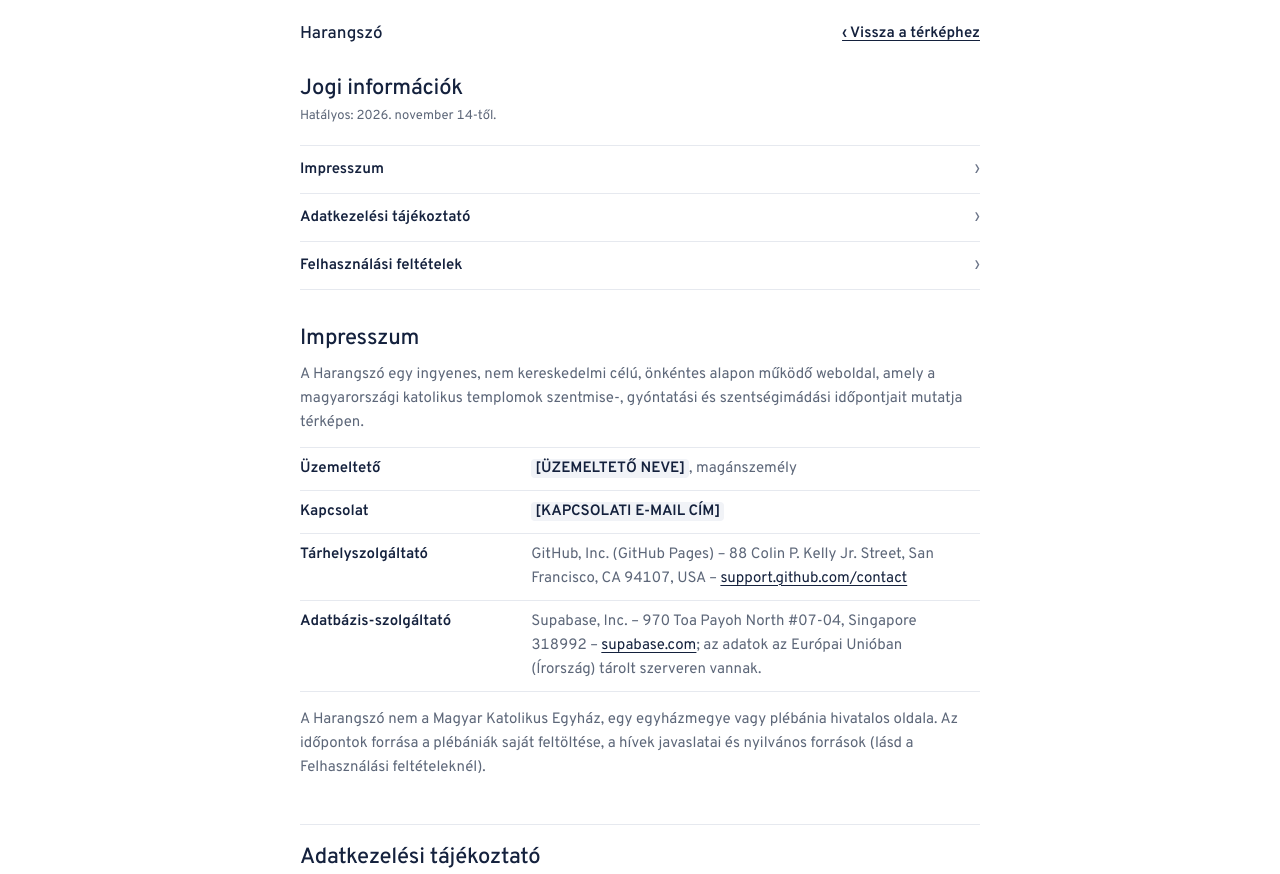
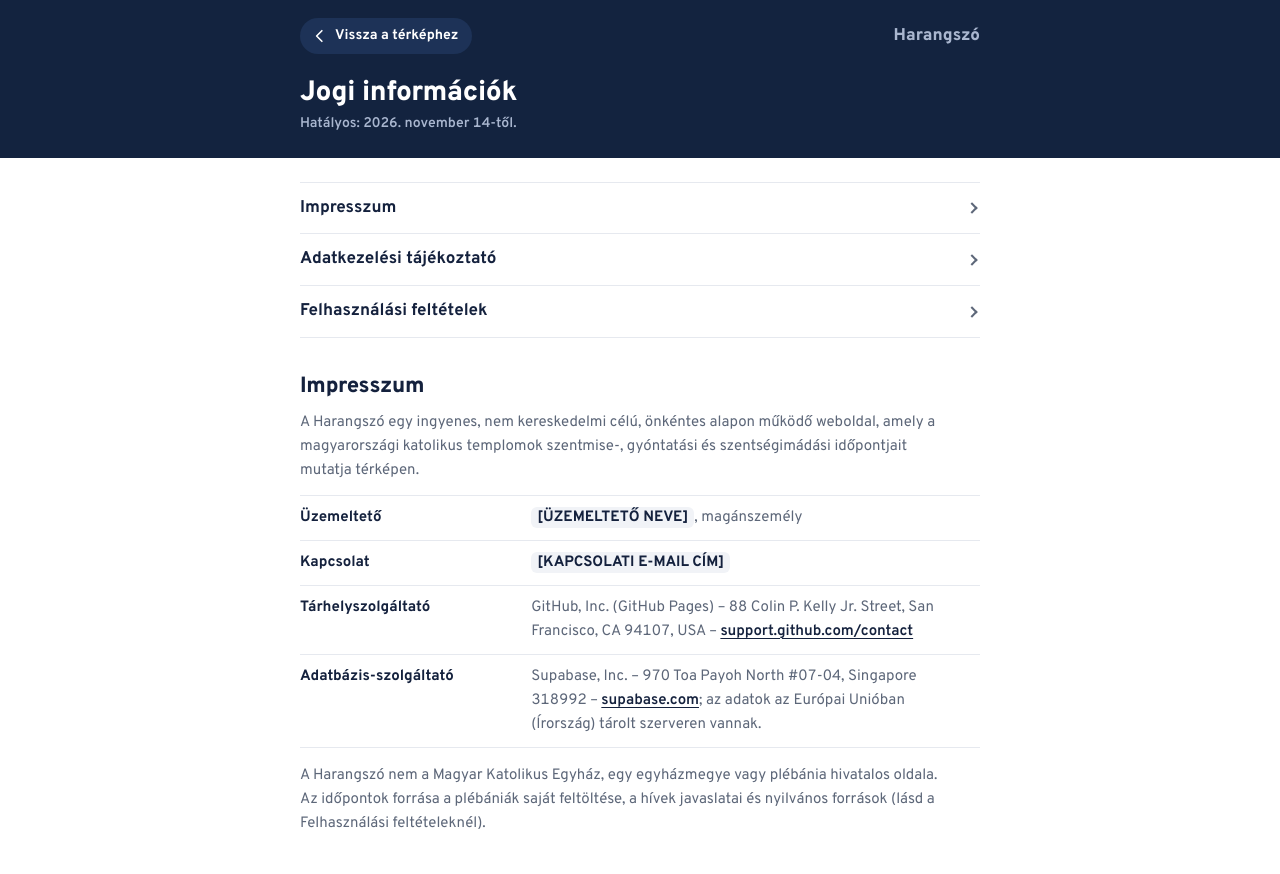
Before and after one commit to szbaliint/harangszo, a website: page jogi.html in a window 1280 px wide. Shown: the top 874 px of the page. Drawn offline with Linux system fonts and the light colour scheme.

Commit message:
jogi.html in the Indulások world: a navy header with Vissza, board-style contents
The board as the header (a drawn back chevron instead of the "‹" glyph, the title, the date it applies from), then
one white column of hairline sections with 800 headings in Overpass; the contents as board rows with a drawn chevron;
placeholders and the opt-out box on the sunken panel. The navy theme colour; the old font names are gone from the
page comment. The saved-churches row names the Mentés button the app has now. The legal test checks the strict
type rules (400/600/700/800).

Co-Authored-By: Claude Opus 5.5 <noreply@anthropic.com>
Claude-Session: https://claude.ai/code/session_01R5bhjPbVyEqS3T9LWbLTf9

```diff
--- a/jogi.html
+++ b/jogi.html
@@ -7,55 +7,64 @@
 <meta name="viewport" content="width=device-width,initial-scale=1,viewport-fit=cover">
 <title>Jogi információk – Harangszó</title>
 <meta name="description" content="A Harangszó impresszuma, adatkezelési tájékoztatója és felhasználási feltételei.">
-<meta name="theme-color" content="#ffffff">
-<meta name="theme-color" content="#0e0e0e" media="(prefers-color-scheme: dark)">
+<meta name="theme-color" content="#13233f">
+<meta name="theme-color" content="#13233f" media="(prefers-color-scheme: dark)">
 <link rel="icon" href="icons/bell.svg" type="image/svg+xml">
 <style>*,*::before,*::after{box-sizing:border-box} body{margin:0} [hidden]{display:none!important}</style>
 <link rel="stylesheet" href="styles.css">
 <style>
-/* A plain reading page in the map's world: one white column, ink and greys, hairlines; headings in Newsreader, text in
-   Source Sans 3 (both self-hosted, styles.css). */
+/* A plain reading page in the Indulások world: the board as a navy header (Vissza, the title, the date it applies
+   from), then one white column of hairline sections; Overpass throughout (self-hosted, styles.css), headings 800. */
 html,body{height:auto}
 body{overflow:auto;line-height:1.6}
-.lg{max-width:720px;margin:0 auto;padding:calc(12px + env(safe-area-inset-top,0px)) max(20px,env(safe-area-inset-left,0px)) 80px}
-.lg-top{display:flex;align-items:center;justify-content:space-between;gap:12px;min-height:44px;margin-bottom:20px}
-.lg-brand{font:500 var(--fs-3)/1.2 var(--f-display);color:var(--ink);text-decoration:none}
-.lg-back{display:inline-flex;align-items:center;min-height:44px;color:var(--ink);font-weight:600}
-.lg h1{margin:0 0 4px;font:500 var(--fs-4)/1.2 var(--f-display);letter-spacing:-.01em;text-wrap:balance}
-.lg h2{margin:44px 0 10px;padding-top:20px;border-top:1px solid var(--line);font:500 var(--fs-4)/1.2 var(--f-display);letter-spacing:-.01em;scroll-margin-top:16px}
-.lg h3{margin:26px 0 6px;font:500 var(--fs-3)/1.3 var(--f-display)}
+.lg-head{background:var(--board);color:var(--on-board)}
+.lg-in{max-width:720px;margin:0 auto;padding:calc(10px + env(safe-area-inset-top,0px)) max(20px,env(safe-area-inset-right,0px)) 24px max(20px,env(safe-area-inset-left,0px))}
+.lg-top{display:flex;align-items:center;justify-content:space-between;gap:12px;min-height:52px}
+.lg-back{text-decoration:none}
+.lg-brand{color:var(--on-board-2);font-family:var(--f-display);font-size:17px;font-weight:800;line-height:1.2;text-decoration:none}
+.lg-head :focus-visible{outline-color:var(--amber)}
+.lg-head h1{margin:16px 0 0;color:var(--on-board);font-family:var(--f-display);font-size:28px;font-weight:800;line-height:1.12;letter-spacing:-.01em;text-wrap:balance}
+.lg-meta{margin:6px 0 0;color:var(--on-board-2);font-size:14px;font-weight:600;line-height:1.35}
+.lg{max-width:720px;margin:0 auto;padding:12px max(20px,env(safe-area-inset-right,0px)) 80px max(20px,env(safe-area-inset-left,0px));font-size:15px}
+.lg h2{margin:44px 0 10px;padding-top:22px;border-top:1px solid var(--line);font-family:var(--f-display);font-size:22px;font-weight:800;line-height:1.2;letter-spacing:-.01em;scroll-margin-top:16px}
+.lg h3{margin:28px 0 6px;font-family:var(--f-display);font-size:17px;font-weight:800;line-height:1.3}
 .lg p,.lg li{color:var(--ink-2)}
-.lg p{margin:0 0 12px}
+.lg p{margin:0 0 12px;max-width:68ch}
 .lg ul{margin:0 0 12px;padding-left:20px}
 .lg li{margin:4px 0}
-.lg a{color:var(--ink)}
-.lg strong{color:var(--ink)}
-.lg-meta{color:var(--ink-3);font-size:var(--fs-1)}
-.lg .lg-toc{margin:18px 0 6px;padding:0;list-style:none;border-top:1px solid var(--line)}
+.lg a{color:var(--ink);font-weight:600}
+.lg strong{color:var(--ink);font-weight:700}
+.lg code{font-size:13px;font-weight:600}
+/* Contents: board rows, a drawn chevron at the end */
+.lg .lg-toc{margin:12px 0 6px;padding:0;list-style:none}
 .lg .lg-toc li{margin:0}
 .lg-toc+h2{margin-top:36px;padding-top:0;border-top:0}
-.lg-toc a{display:flex;align-items:center;justify-content:space-between;gap:12px;min-height:48px;border-bottom:1px solid var(--line);color:var(--ink);font-weight:600;text-decoration:none}
-.lg-toc a::after{content:"›";color:var(--ink-3);font-weight:400;font-size:var(--fs-3)}
-.lg-box{margin:12px 0;padding:12px 14px;border:1px solid var(--line);border-radius:var(--r)}
+.lg-toc a{display:flex;align-items:center;justify-content:space-between;gap:12px;min-height:52px;padding:4px 0;border-bottom:1px solid var(--line);color:var(--ink);font-size:17px;font-weight:700;text-decoration:none}
+.lg-toc li:first-child a{border-top:1px solid var(--line)}
+.lg-toc a::after{content:"";flex:none;width:8px;height:8px;margin-right:4px;border-top:2px solid var(--ink-2);border-right:2px solid var(--ink-2);transform:rotate(45deg)}
+@media (hover:hover){.lg-toc a:hover{background:var(--sunken)}}
+.lg-box{margin:12px 0;padding:14px 16px;border-radius:var(--r);background:var(--sunken)}
 .lg-box p:last-child{margin-bottom:0}
-.lg-table{width:100%;border-collapse:collapse;margin:8px 0 16px;font-size:var(--fs-2)}
-.lg-table th,.lg-table td{padding:9px 10px 9px 0;border-top:1px solid var(--line);text-align:left;vertical-align:top;color:var(--ink-2)}
+.lg-table{width:100%;border-collapse:collapse;margin:8px 0 16px;font-size:15px}
+.lg-table th,.lg-table td{padding:10px 10px 10px 0;border-top:1px solid var(--line);text-align:left;vertical-align:top;color:var(--ink-2)}
 .lg-table tr:last-child>*{border-bottom:1px solid var(--line)}
-.lg-table th{color:var(--ink);font-weight:600;width:34%}
-.lg-table code{font-family:var(--f-body);font-size:var(--fs-1);overflow-wrap:anywhere}
+.lg-table th{width:34%;color:var(--ink);font-weight:700}
+.lg-table code{font-family:var(--f-body);font-size:13px;overflow-wrap:anywhere}
 @media (max-width:560px){.lg-table,.lg-table tbody,.lg-table tr,.lg-table th,.lg-table td{display:block;width:auto}.lg-table th{padding-bottom:0}.lg-table td{border-top:0}.lg-table tr:last-child>*{border-bottom:0}.lg-table tr:last-child>td{border-bottom:1px solid var(--line)}}
 /* Still to be filled in by the operator: marked, not hidden */
-.lg-todo{padding:0 4px;border-radius:4px;background:var(--sunken);color:var(--ink);font-weight:600}
+.lg-todo{padding:1px 6px;border-radius:6px;background:var(--sunken);color:var(--ink);font-weight:700}
 .lg-opt{display:flex;align-items:center;gap:12px;flex-wrap:wrap}
 .lg-opt p{flex:1 1 260px}
 </style>
 </head>
 <body>
-<main class="lg">
-  <div class="lg-top"><a class="lg-brand" href="./">Harangszó</a><a class="lg-back" href="./">‹ Vissza a térképhez</a></div>
+<header class="lg-head"><div class="lg-in">
+  <div class="lg-top"><a class="bbtn lg-back" href="./"><svg viewBox="0 0 24 24" fill="none" stroke="currentColor" stroke-width="2.2" stroke-linecap="round" stroke-linejoin="round" aria-hidden="true"><path d="m14.5 5-7 7 7 7"/></svg>Vissza a térképhez</a><a class="lg-brand" href="./">Harangszó</a></div>
   <h1>Jogi információk</h1>
   <p class="lg-meta">Hatályos: 2026. november 14-től.</p>
-  <ul class="lg-toc">
+</div></header>
+<main class="lg">
+  <ul class="lg-toc" aria-label="Tartalom">
     <li><a href="#impresszum">Impresszum</a></li>
     <li><a href="#adatkezeles">Adatkezelési tájékoztató</a></li>
     <li><a href="#feltetelek">Felhasználási feltételek</a></li>
@@ -126,7 +135,7 @@ body{overflow:auto;line-height:1.6}
     eszközödön maradnak, és bármikor törölheted őket a böngésző beállításaiban:</p>
   <table class="lg-table">
     <tr><th><code>harangszo-data-v2</code></th><td>A templomlista másolata, hogy az oldal gyorsan és internet nélkül is betöltsön.</td></tr>
-    <tr><th><code>harangszo.saved.v1</code></th><td>A ♡ gombbal mentett templomaid.</td></tr>
+    <tr><th><code>harangszo.saved.v1</code></th><td>A „Mentés” gombbal mentett templomaid.</td></tr>
     <tr><th><code>harangszo</code></th><td>A kiválasztott város a távolságokhoz.</td></tr>
     <tr><th><code>harangszo.seen</code>, <code>harangszo.visit</code></th><td>A statisztikához: melyik napon számolt utoljára ez az eszköz, illetve hogy az aktuális böngészőlapon már számolt-e.</td></tr>
     <tr><th><code>harangszo.notrack</code></th><td>Ha kikapcsoltad a statisztikát.</td></tr>
```
Also changed, not shown: tests/legal.test.mjs (+1 -1 lines).
